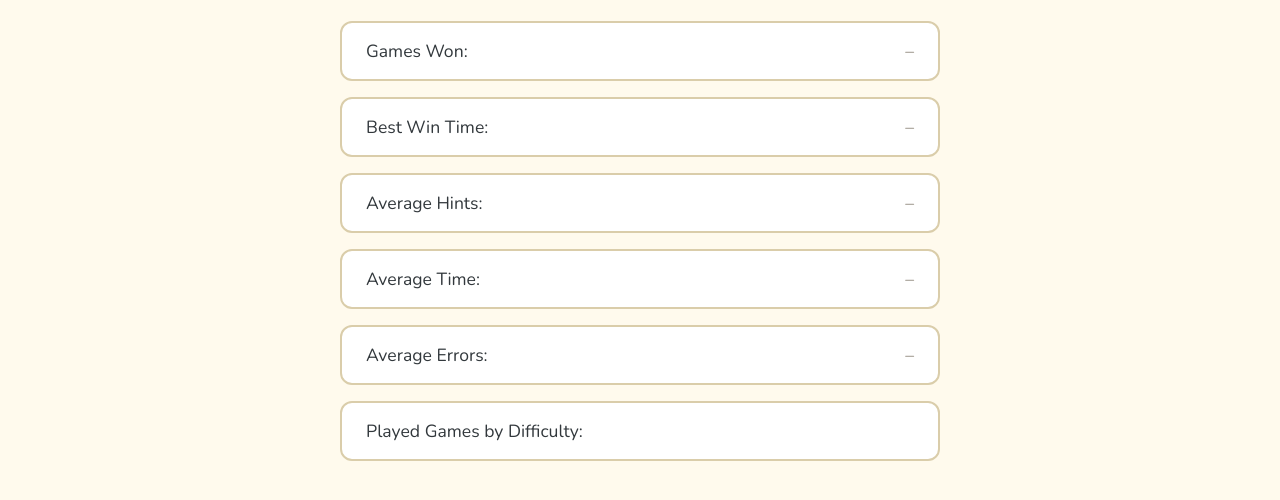
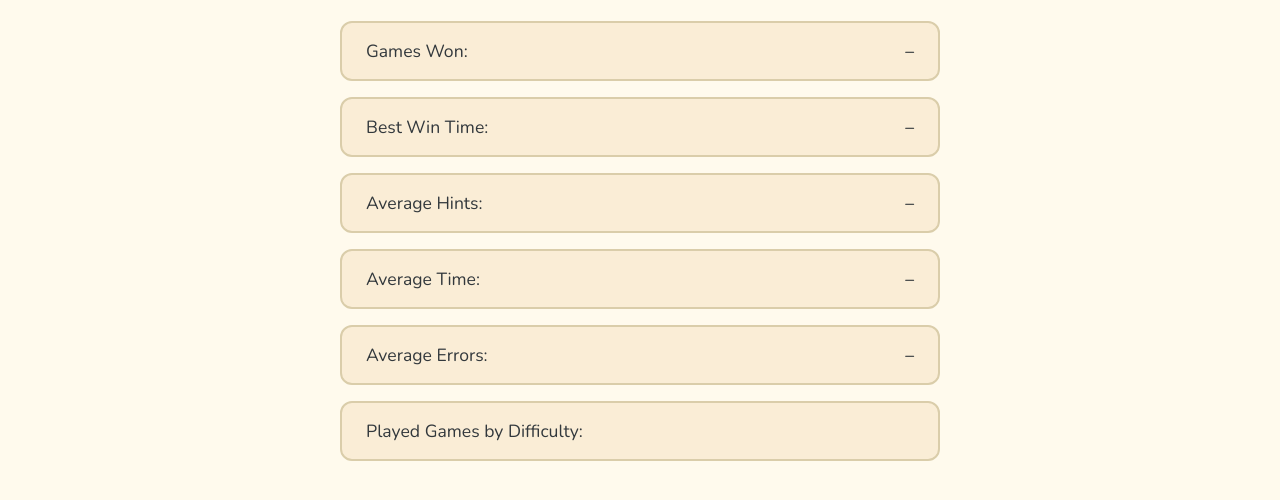
Before and after one commit to Pyron728/Sidumku, a website with bundled scripts: page src/public/profile.html in a window 1280 px wide. Shown: the part 206-706 px from the top of the page. Built offline with nearby package versions, Linux system fonts and the light colour scheme; no server answers; sample sign-in values are in the browser's storage; files whose address does not match are found by name.

Commit message:
update profile color

```diff
--- a/src/public/profile.js
+++ b/src/public/profile.js
@@ -33,7 +33,6 @@ async function fetchAndDisplayProfile() {
         const div = document.createElement("div");
         div.textContent = `${level}: ${count}`;
         div.style.fontWeight = "600";
-        div.style.color = "var(--accent-color)";
         container.appendChild(div);
     }
 }
--- a/src/public/style.css
+++ b/src/public/style.css
@@ -190,7 +190,7 @@ form a {
 }
 
 .stat {
-    background-color: #fff;
+    background-color: var(--secondary-color);
     border: 2px solid var(--tertiary-color);
     border-radius: 12px;
     padding: 1rem 1.5rem;
@@ -211,7 +211,6 @@ form a {
 
 .stat span {
     font-weight: 600;
-    color: var(--accent-color);
 }
 
 .difficulty-stats {
```
